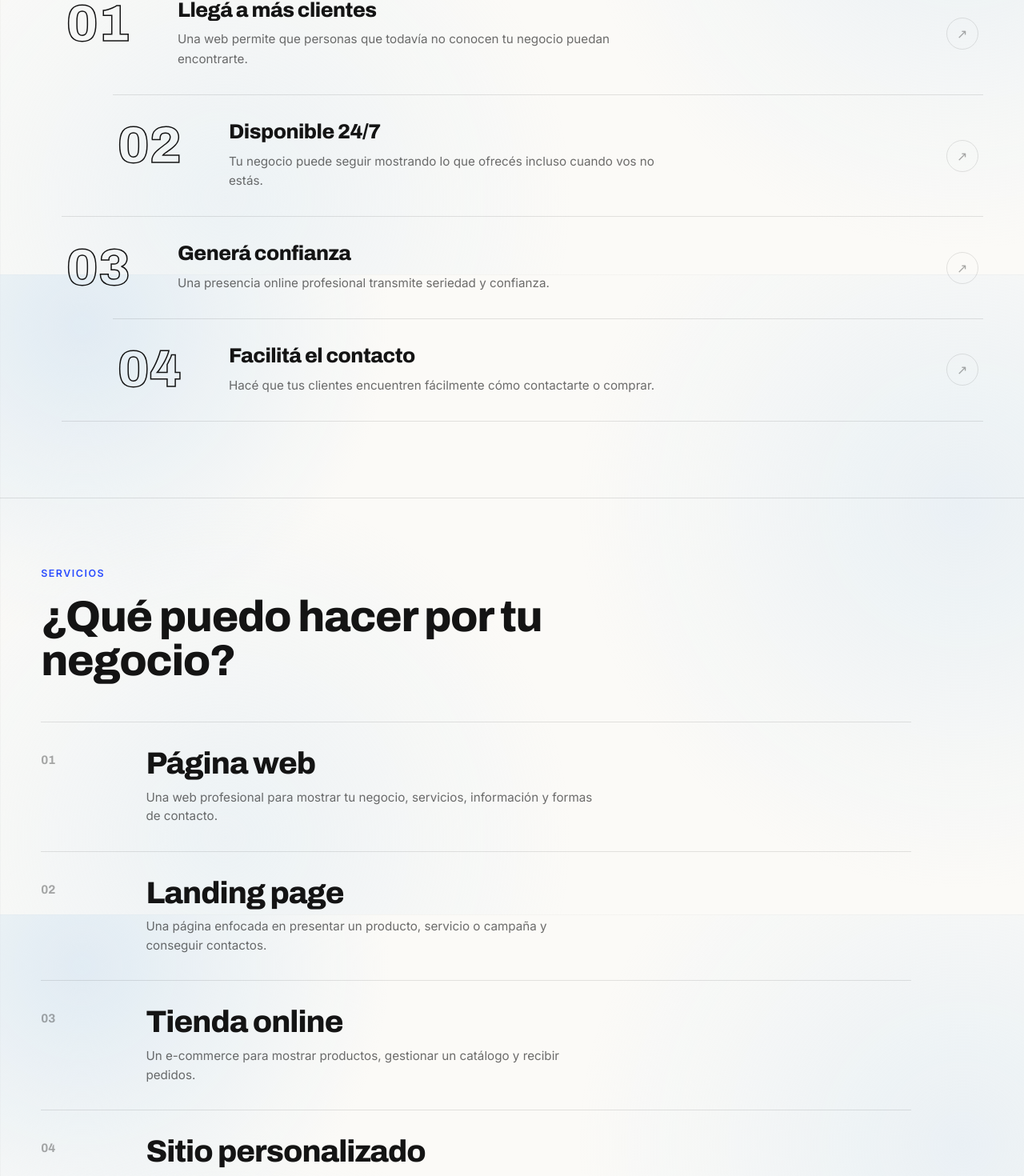
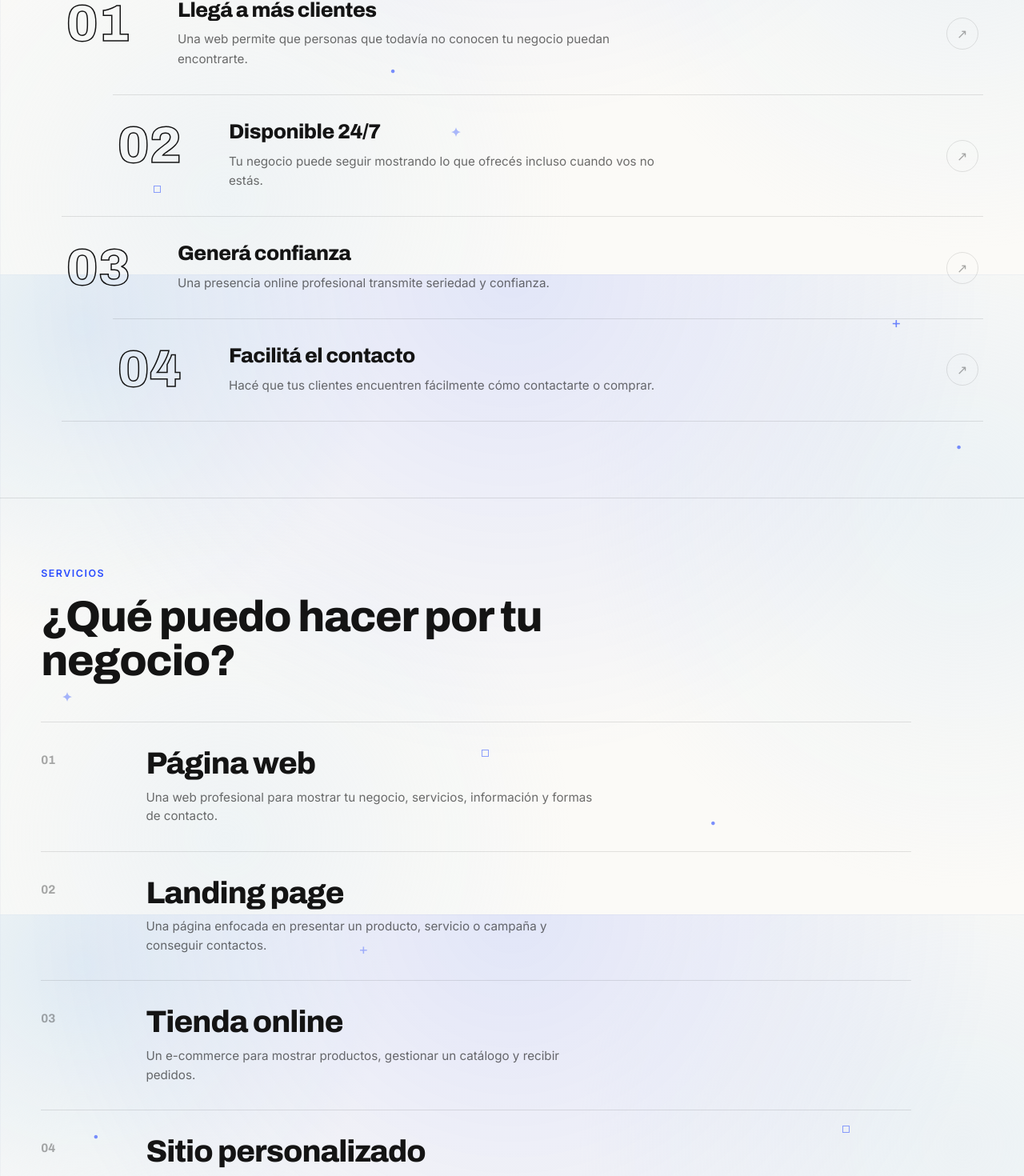
Before and after one commit to ximehe/ximena-portfolio, a React (Vite) app: page / in a window 1280 px wide. Shown: the part 1257-2727 px from the top of the page at 80% size. Built offline with nearby package versions, Linux system fonts and the light colour scheme.

Commit message:
Agregué detalles al fondo de la página

```diff
--- a/src/App.tsx
+++ b/src/App.tsx
@@ -8,10 +8,13 @@ import { Process } from "./components/Process";
 import { Pricing } from "./components/Pricing";
 import { Contact } from "./components/Contact";
 import { Footer } from "./components/Footer";
+import BackgroundDecor from "./components/BackgroundDecor/BackgroundDecor";
 
 function App() {
   return (
     <>
+    <BackgroundDecor />
+
       <Header />
       <main>
         <Hero />
--- /dev/null
+++ b/src/components/BackgroundDecor/BackgroundDecor.tsx
@@ -0,0 +1,65 @@
+const BackgroundDecor = () => {
+  return (
+    <div className="background-decor" aria-hidden="true">
+
+      {/* PLUS */}
+      <span className="decor decor-plus decor-plus-1">+</span>
+      <span className="decor decor-plus decor-plus-2">+</span>
+      <span className="decor decor-plus decor-plus-3">+</span>
+      <span className="decor decor-plus decor-plus-4">+</span>
+      <span className="decor decor-plus decor-plus-5">+</span>
+      <span className="decor decor-plus decor-plus-6">+</span>
+      <span className="decor decor-plus decor-plus-7">+</span>
+      <span className="decor decor-plus decor-plus-8">+</span>
+      <span className="decor decor-plus decor-plus-9">+</span>
+      <span className="decor decor-plus decor-plus-10">+</span>
+      <span className="decor decor-plus decor-plus-11">+</span>
+      <span className="decor decor-plus decor-plus-12">+</span>
+
+      {/* DESTELLOS */}
+      <span className="decor decor-star decor-star-1">✦</span>
+      <span className="decor decor-star decor-star-2">✦</span>
+      <span className="decor decor-star decor-star-3">✦</span>
+      <span className="decor decor-star decor-star-4">✦</span>
+      <span className="decor decor-star decor-star-5">✦</span>
+      <span className="decor decor-star decor-star-6">✦</span>
+      <span className="decor decor-star decor-star-7">✦</span>
+      <span className="decor decor-star decor-star-8">✦</span>
+      <span className="decor decor-star decor-star-9">✦</span>
+      <span className="decor decor-star decor-star-10">✦</span>
+      <span className="decor decor-star decor-star-11">✦</span>
+      <span className="decor decor-star decor-star-12">✦</span>
+
+      {/* PUNTOS */}
+      <span className="decor decor-dot decor-dot-1">·</span>
+      <span className="decor decor-dot decor-dot-2">·</span>
+      <span className="decor decor-dot decor-dot-3">·</span>
+      <span className="decor decor-dot decor-dot-4">·</span>
+      <span className="decor decor-dot decor-dot-5">·</span>
+      <span className="decor decor-dot decor-dot-6">·</span>
+      <span className="decor decor-dot decor-dot-7">·</span>
+      <span className="decor decor-dot decor-dot-8">·</span>
+      <span className="decor decor-dot decor-dot-9">·</span>
+      <span className="decor decor-dot decor-dot-10">·</span>
+      <span className="decor decor-dot decor-dot-11">·</span>
+      <span className="decor decor-dot decor-dot-12">·</span>
+      <span className="decor decor-dot decor-dot-13">·</span>
+      <span className="decor decor-dot decor-dot-14">·</span>
+      <span className="decor decor-dot decor-dot-15">·</span>
+      <span className="decor decor-dot decor-dot-16">·</span>
+
+      {/* CUADRADOS */}
+      <span className="decor decor-square decor-square-1" />
+      <span className="decor decor-square decor-square-2" />
+      <span className="decor decor-square decor-square-3" />
+      <span className="decor decor-square decor-square-4" />
+      <span className="decor decor-square decor-square-5" />
+      <span className="decor decor-square decor-square-6" />
+      <span className="decor decor-square decor-square-7" />
+      <span className="decor decor-square decor-square-8" />
+
+    </div>
+  );
+};
+
+export default BackgroundDecor;
--- a/src/styles/base.css
+++ b/src/styles/base.css
@@ -11,44 +11,52 @@ html {
 body {
   margin: 0;
   background-color: var(--color-bg);
+
   background-image:
-    /* Halo celeste superior izquierdo */
+    /* Glow azul principal */
+    radial-gradient(
+      circle at 50% 0%,
+      rgba(43, 77, 255, 0.12),
+      transparent 38rem
+    ),
+
+    /* Glow azul superior izquierdo */
     radial-gradient(
       circle at 8% 8%,
       rgba(215, 230, 242, 0.72),
       transparent 24rem
     ),
 
-    /* Halo celeste lateral */
+    /* Glow azul lateral */
     radial-gradient(
       circle at 94% 36%,
-      rgba(215, 230, 242, 0.48),
+      rgba(215, 230, 242, 0.42),
       transparent 30rem
     ),
 
-    /* Halo inferior */
+    /* Glow inferior */
     radial-gradient(
       circle at 22% 88%,
-      rgba(215, 230, 242, 0.4),
+      rgba(215, 230, 242, 0.34),
       transparent 27rem
     ),
 
     /* Retícula horizontal */
     linear-gradient(
-      rgba(20, 20, 20, 0.028) 1px,
+      rgba(30, 60, 140, 0.045) 1px,
       transparent 1px
     ),
 
     /* Retícula vertical */
     linear-gradient(
       90deg,
-      rgba(20, 20, 20, 0.028) 1px,
+      rgba(30, 60, 140, 0.045) 1px,
       transparent 1px
     ),
 
     /* Micro puntos */
     radial-gradient(
-      rgba(20, 20, 20, 0.055) 0.55px,
+      rgba(43, 77, 255, 0.07) 0.55px,
       transparent 0.7px
     );
 
@@ -56,11 +64,13 @@ body {
     auto,
     auto,
     auto,
-    88px 88px,
-    88px 88px,
+    auto,
+    44px 44px,
+    44px 44px,
     7px 7px;
 
   background-attachment:
+    fixed,
     fixed,
     fixed,
     fixed,
@@ -75,6 +85,8 @@ body {
 
   -webkit-font-smoothing: antialiased;
   -moz-osx-font-smoothing: grayscale;
+
+  position: relative;
 }
 
 h1,
@@ -205,9 +217,409 @@ ul {
   background: var(--color-accent-soft);
 }
 
+/* =========================================================
+   GLOBAL DECORATIVE SYSTEM
+   ========================================================= */
+
+body::before,
+body::after {
+  content: "";
+  position: fixed;
+  inset: 0;
+  pointer-events: none;
+  z-index: 0;
+}
+
+/* Línea técnica vertical sutil */
+body::before {
+  background:
+    linear-gradient(
+      90deg,
+      transparent 0,
+      transparent calc(100% - 1px),
+      rgba(43, 77, 255, 0.06) 100%
+    )
+    8% 0 / 1px 100% no-repeat;
+}
+
+/* Halo ambiental */
+body::after {
+  background:
+    radial-gradient(
+      circle at 82% 12%,
+      rgba(43, 77, 255, 0.045),
+      transparent 14rem
+    ),
+    radial-gradient(
+      circle at 12% 62%,
+      rgba(215, 230, 242, 0.16),
+      transparent 18rem
+    );
+
+  animation: ambientGlow 12s ease-in-out infinite alternate;
+}
+
+@keyframes ambientGlow {
+  from {
+    opacity: 0.7;
+  }
+
+  to {
+    opacity: 1;
+  }
+}
+
+/* =========================================================
+   BACKGROUND DECOR
+   ========================================================= */
+
+.background-decor {
+  position: absolute;
+  inset: 0;
+  pointer-events: none;
+  overflow: hidden;
+  z-index: 0;
+}
+
+.decor {
+  position: absolute;
+  color: var(--color-accent);
+  user-select: none;
+}
+
+/* =========================================================
+   PLUS
+   ========================================================= */
+
+.decor-plus {
+  font-family: var(--font-body);
+  font-size: 1.2rem;
+  font-weight: 400;
+  color: var(--color-accent);
+  opacity: 0.58;
+
+  animation: decorPulse 5s ease-in-out infinite;
+}
+
+
+.decor-plus-1 {
+  top: 8%;
+  left: 8%;
+}
+
+.decor-plus-2 {
+  top: 21%;
+  right: 12%;
+}
+
+.decor-plus-3 {
+  top: 36%;
+  left: 18%;
+}
+
+.decor-plus-4 {
+  top: 52%;
+  right: 8%;
+}
+
+.decor-plus-5 {
+  top: 69%;
+  left: 10%;
+}
+
+.decor-plus-6 {
+  top: 87%;
+  right: 20%;
+}
+
+.decor-plus-7 {
+  top: 14%;
+  right: 42%;
+  animation-delay: 1s;
+}
+
+.decor-plus-8 {
+  top: 31%;
+  left: 35%;
+  animation-delay: 2s;
+}
+
+.decor-plus-9 {
+  top: 44%;
+  right: 43%;
+  animation-delay: 3s;
+}
+
+.decor-plus-10 {
+  top: 62%;
+  left: 39%;
+  animation-delay: 4s;
+}
+
+.decor-plus-11 {
+  top: 77%;
+  right: 38%;
+  animation-delay: 2.5s;
+}
+
+.decor-plus-12 {
+  top: 94%;
+  left: 43%;
+  animation-delay: 1.5s;
+}
+
+/* =========================================================
+   DESTELLOS
+   ========================================================= */
+
+.decor-star {
+  color: var(--color-accent);
+  font-size: 1rem;
+  font-weight: 600;
+  opacity: 0.55;
+
+  animation: decorPulse 6s ease-in-out infinite;
+}
+
+.decor-star-1 {
+  top: 11%;
+  right: 27%;
+}
+
+.decor-star-2 {
+  top: 27%;
+  left: 6%;
+  animation-delay: 1.5s;
+}
+
+.decor-star-3 {
+  top: 45%;
+  right: 20%;
+  animation-delay: 3s;
+}
+
+.decor-star-4 {
+  top: 60%;
+  left: 25%;
+  animation-delay: 4s;
+}
+
+.decor-star-5 {
+  top: 76%;
+  right: 9%;
+  animation-delay: 2s;
+}
+
+.decor-star-6 {
+  top: 91%;
+  left: 17%;
+  animation-delay: 3.5s;
+}
+
+.decor-star-7 {
+  top: 18%;
+  left: 44%;
+  animation-delay: 1s;
+}
+
+.decor-star-8 {
+  top: 39%;
+  right: 37%;
+  animation-delay: 2.5s;
+}
+
+.decor-star-9 {
+  top: 56%;
+  left: 43%;
+  animation-delay: 4s;
+}
+
+.decor-star-10 {
+  top: 72%;
+  right: 34%;
+  animation-delay: 1.5s;
+}
+
+.decor-star-11 {
+  top: 84%;
+  left: 38%;
+  animation-delay: 3s;
+}
+
+.decor-star-12 {
+  top: 97%;
+  right: 43%;
+  animation-delay: 2s;
+}
+/* =========================================================
+   PUNTOS
+   ========================================================= */
+
+.decor-dot {
+  color: var(--color-accent);
+  font-size: 1.8rem;
+  line-height: 1;
+  font-weight: 700;
+  opacity: 0.62;
+}
+
+.decor-dot-1 {
+  top: 10%;
+  left: 22%;
+}
+
+.decor-dot-2 {
+  top: 23%;
+  right: 6%;
+}
+
+.decor-dot-3 {
+  top: 34%;
+  left: 9%;
+}
+
+.decor-dot-4 {
+  top: 48%;
+  right: 31%;
+}
+
+.decor-dot-5 {
+  top: 57%;
+  left: 6%;
+}
+
+.decor-dot-6 {
+  top: 68%;
+  right: 25%;
+}
+
+.decor-dot-7 {
+  top: 81%;
+  left: 30%;
+}
+
+.decor-dot-8 {
+  top: 94%;
+  right: 7%;
+}
+
+.decor-dot-9 {
+  top: 17%;
+  left: 38%;
+}
+
+.decor-dot-10 {
+  top: 29%;
+  right: 30%;
+}
+
+.decor-dot-11 {
+  top: 42%;
+  left: 31%;
+}
+
+.decor-dot-12 {
+  top: 53%;
+  right: 45%;
+}
+
+.decor-dot-13 {
+  top: 66%;
+  left: 44%;
+}
+
+.decor-dot-14 {
+  top: 74%;
+  right: 40%;
+}
+
+.decor-dot-15 {
+  top: 86%;
+  left: 48%;
+}
+
+.decor-dot-16 {
+  top: 96%;
+  right: 27%;
+}
+
+/* =========================================================
+   CUADRADOS
+   ========================================================= */
+
+.decor-square {
+  width: 9px;
+  height: 9px;
+
+  border: 1.5px solid var(--color-accent);
+
+  opacity: 0.52;
+}
+
+.decor-square-1 {
+  top: 19%;
+  left: 15%;
+}
+
+.decor-square-2 {
+  top: 34%;
+  right: 17%;
+}
+
+.decor-square-3 {
+  top: 51%;
+  left: 14%;
+}
+
+.decor-square-4 {
+  top: 65%;
+  right: 13%;
+}
+
+.decor-square-5 {
+  top: 79%;
+  left: 8%;
+}
+
+.decor-square-6 {
+  top: 90%;
+  right: 28%;
+}
+
+.decor-square-7 {
+  top: 28%;
+  left: 47%;
+}
+
+.decor-square-8 {
+  top: 73%;
+  right: 47%;
+}
+/* =========================================================
+   ANIMACIÓN
+   ========================================================= */
+
+@keyframes decorPulse {
+  0%,
+  100% {
+    opacity: 0.38;
+    transform: scale(0.96);
+  }
+
+  50% {
+    opacity: 0.72;
+    transform: scale(1);
+  }
+}
+
+/* =========================================================
+   RESPONSIVE
+   ========================================================= */
+
 @media (max-width: 700px) {
   body {
     background-size:
+      auto,
       auto,
       auto,
       auto,
@@ -216,6 +628,10 @@ ul {
       7px 7px;
   }
 }
+
+/* =========================================================
+   REDUCED MOTION
+   ========================================================= */
 
 @media (prefers-reduced-motion: reduce) {
   html {
```
